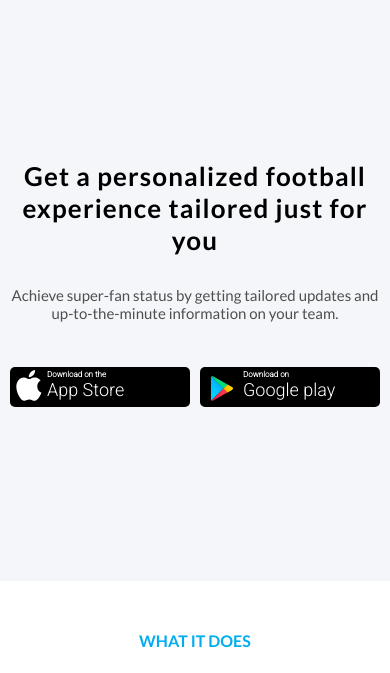
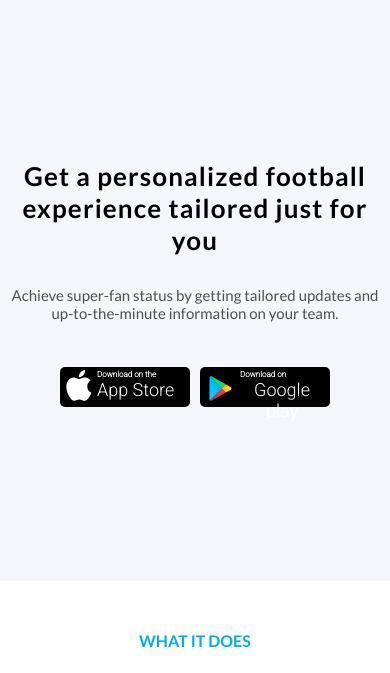
Before and after one commit to DmytroYablonsyi/Cursor-DmytroYablonskyi, a plain HTML site: page homework9/Homework9.html in a window 390 px wide. Shown: the part 106-779 px from the top of the page. Drawn offline with Linux system fonts and the light colour scheme.

Commit message:
added homework9

```diff
--- a/homework9/styles9.css
+++ b/homework9/styles9.css
@@ -127,7 +127,7 @@ header{
     gap: 5px;
     border-radius: 5px;
     height: 40px;
-    width: 50%;
+    width: 130px;
 
  }
  .google{
@@ -135,7 +135,7 @@ header{
     gap: 5px;
     border-radius: 5px;
     height: 40px;
-    width: 50%;
+    width: 130px;
 }
 .google h4{
     font-size: 8px;
```
